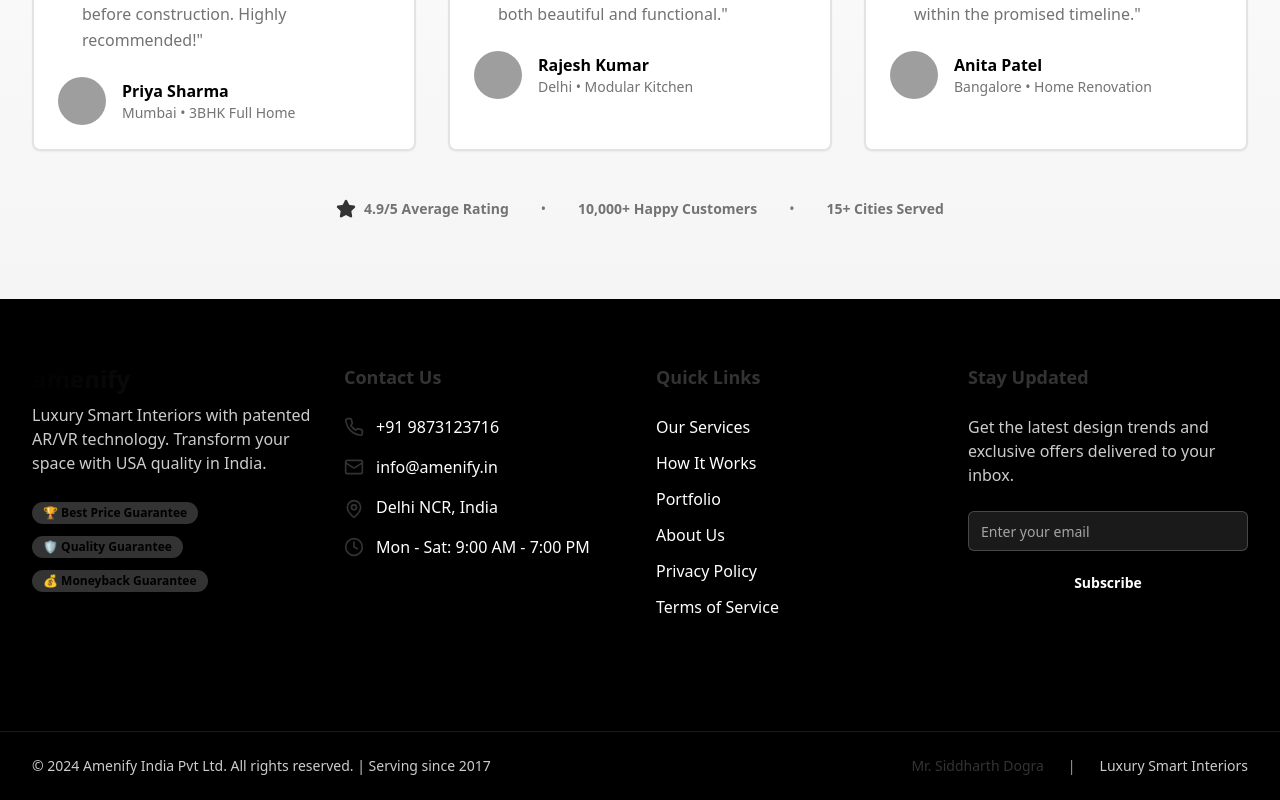
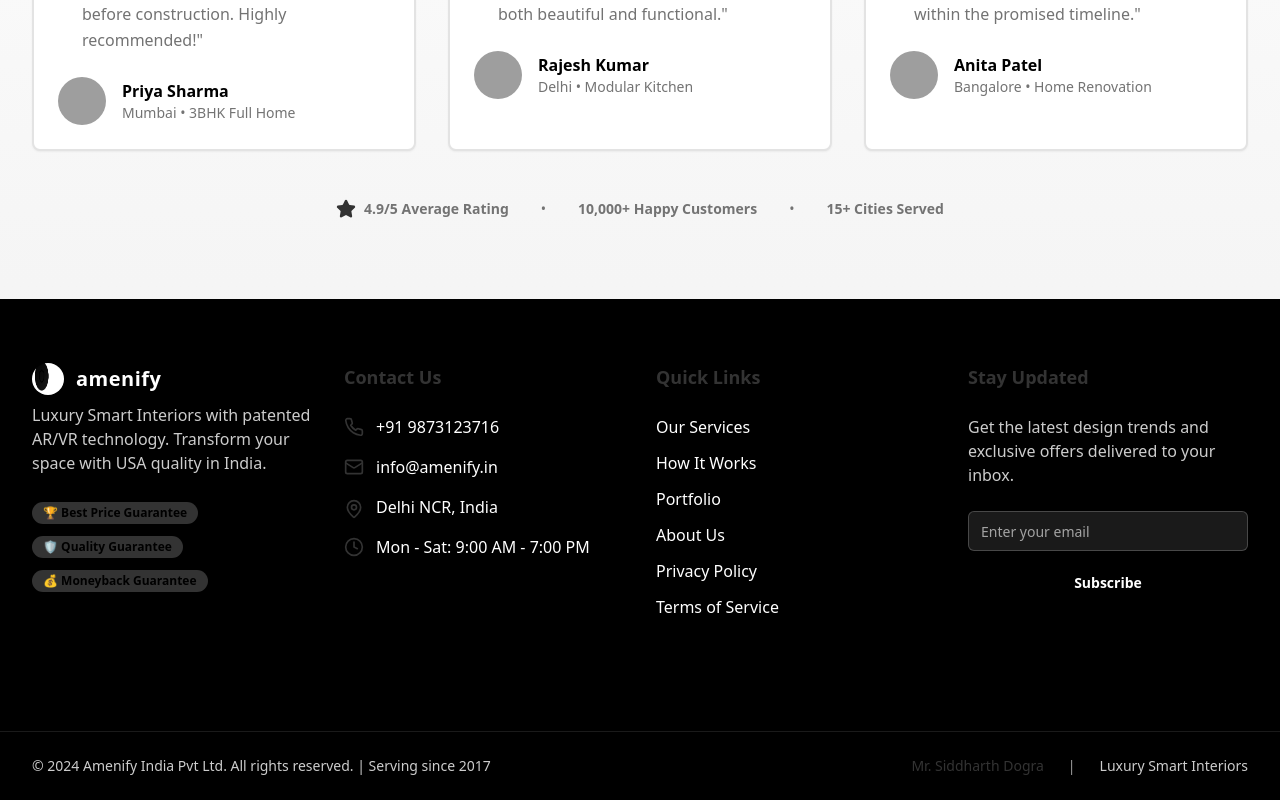
Before and after one commit to anuj28102001/amenify-reimagined, a React (Vite) app: page / in a window 1280 px wide. Shown: the part 7656-8456 px from the top of the page. Built offline with nearby package versions, Linux system fonts and the light colour scheme; grey boxes are pictures that could not be loaded.

Commit message:
Update website design
Update website to a premium interior style with a black and white color theme, incorporating the Amenify logo and improved design elements.

```diff
--- a/src/components/Footer.tsx
+++ b/src/components/Footer.tsx
@@ -12,9 +12,16 @@ const Footer = () => {
           {/* Company Info */}
           <div className="space-y-6">
             <div>
-              <h3 className="text-2xl font-bold bg-gradient-gold bg-clip-text text-transparent mb-2">
-                amenify
-              </h3>
+              <a href="/" className="flex items-center gap-3 mb-2" aria-label="Amenify Home">
+                <img
+                  src="/lovable-uploads/dec9d5ec-adcb-469d-be63-0c820060f6ec.png"
+                  alt="Amenify logo - luxury interior designers"
+                  className="h-8 w-8 rounded-full"
+                  loading="lazy"
+                  decoding="async"
+                />
+                <span className="text-xl font-bold tracking-wide text-primary-foreground">amenify</span>
+              </a>
               <p className="text-white/80">
                 Luxury Smart Interiors with patented AR/VR technology.
                 Transform your space with USA quality in India.
```
